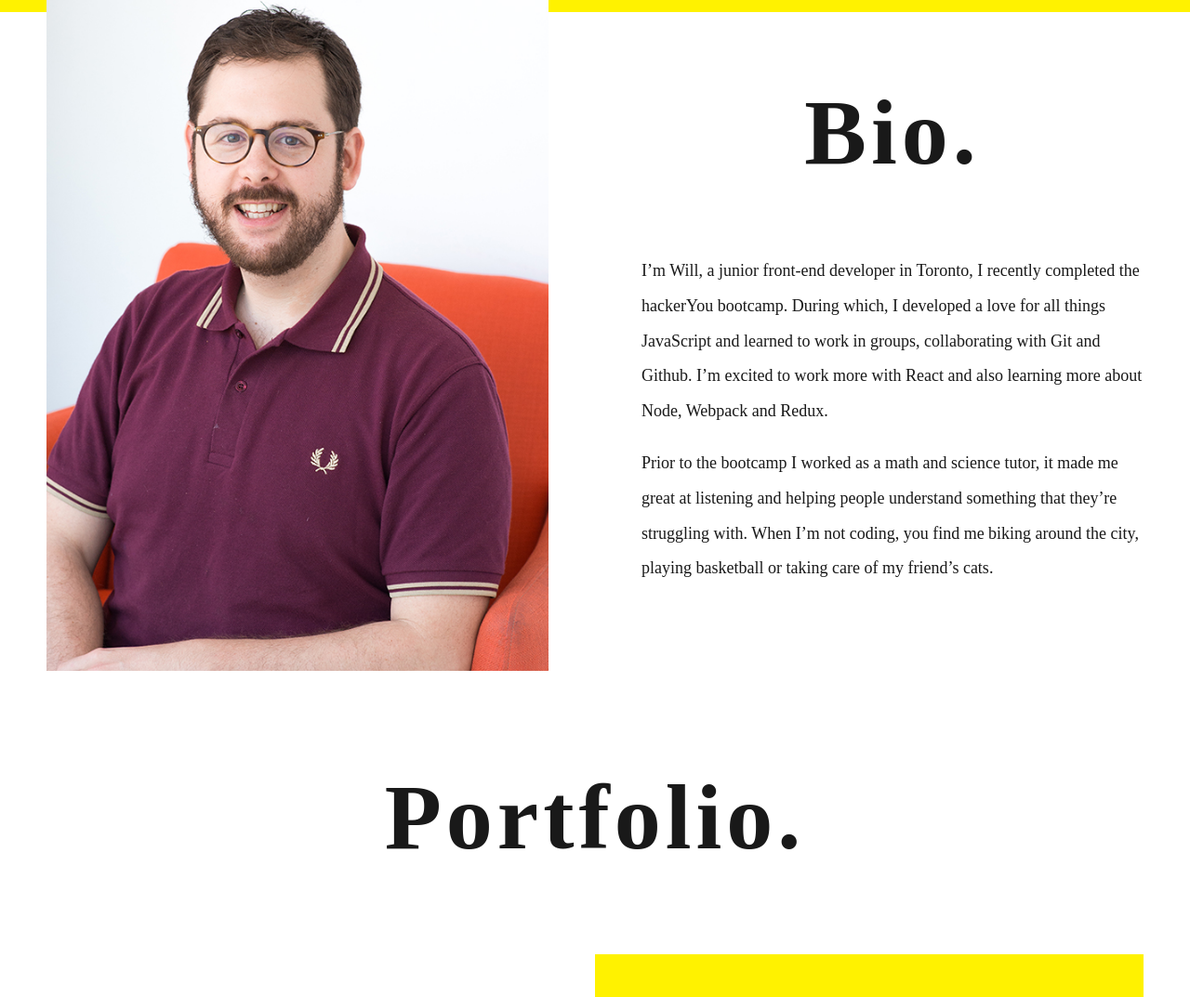
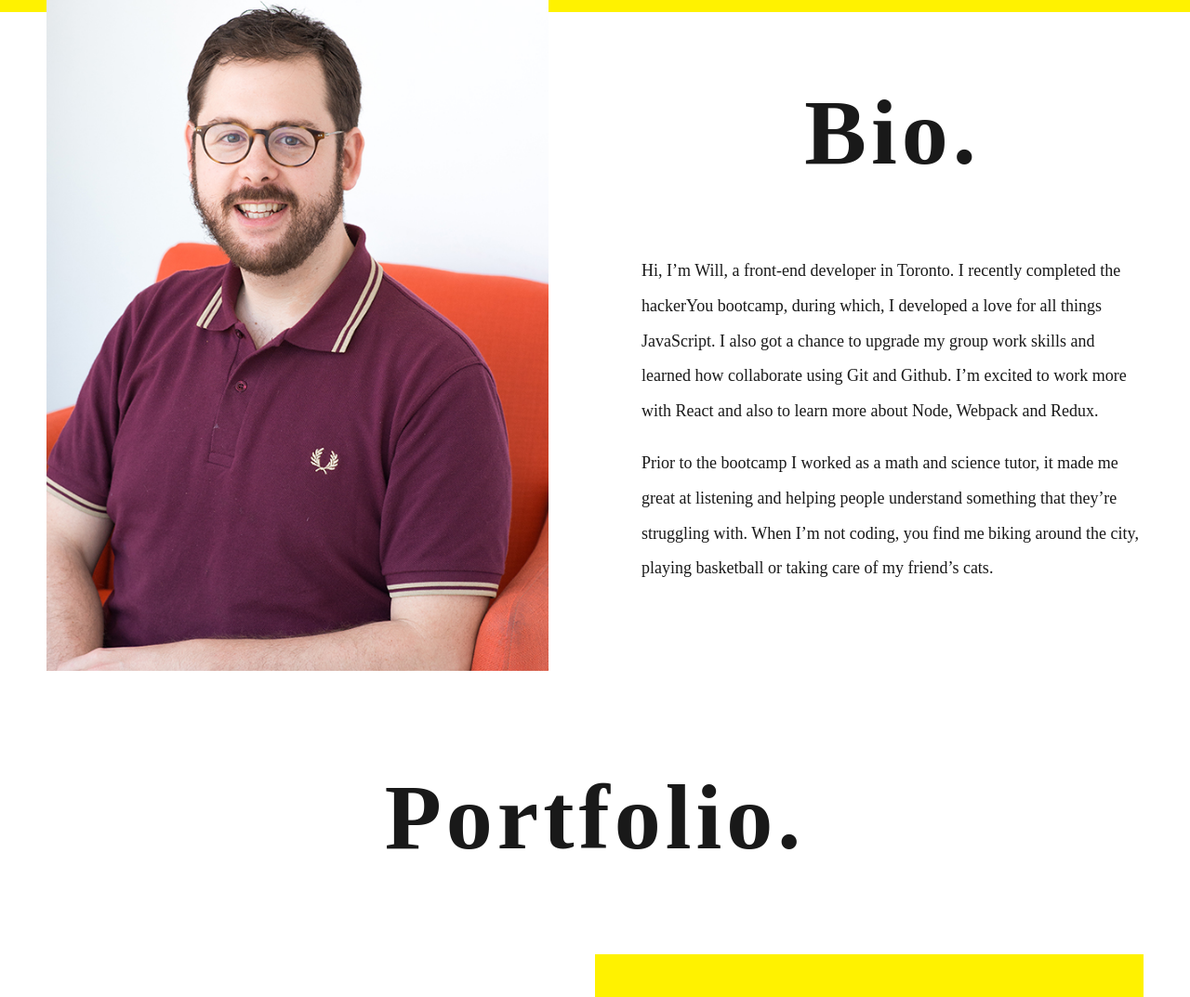
Before and after one commit to wlotosky/portfolio, a website: page index.html in a window 1280 px wide. Shown: the part 787-1860 px from the top of the page at 93% size. Drawn offline with nearby package versions, Linux system fonts and the light colour scheme; a web font is replaced by a local one.

Commit message:
changed bio text

```diff
--- a/dev/styles/partials/_bio.scss
+++ b/dev/styles/partials/_bio.scss
@@ -24,6 +24,7 @@
 	.bio-text {
 		width: calc(50% - 50px);
 		padding-bottom: 100px;
+		letter-spacing:
 		@media (max-width: 940px) {
 			width: 80%;
 			padding-bottom: 80px;
--- a/index.html
+++ b/index.html
@@ -49,7 +49,7 @@
 				<div class="section-header">
 					<h2>Bio.</h2>
 				</div>
-				<p>I’m Will, a junior front-end developer in Toronto, I recently completed the hackerYou bootcamp.  During which, I developed a love for all things JavaScript and learned to work in groups, collaborating with Git and Github.  I’m excited to work more with React and also learning more about Node, Webpack and Redux.</p>
+				<p>Hi, I’m Will, a front-end developer in Toronto.  I recently completed the hackerYou bootcamp, during which, I developed a love for all things JavaScript.  I also got a chance to upgrade my group work skills and learned how collaborate using Git and Github.  I’m excited to work more with React and also to learn more about Node, Webpack and Redux.</p>
 
 				<p>Prior to the bootcamp I worked as a math and science tutor, it made me great at listening and helping people understand something that they’re struggling with.  When I’m not coding, you find me biking around the city, playing basketball or taking care of my friend’s cats.</p>
 			</div>
```
